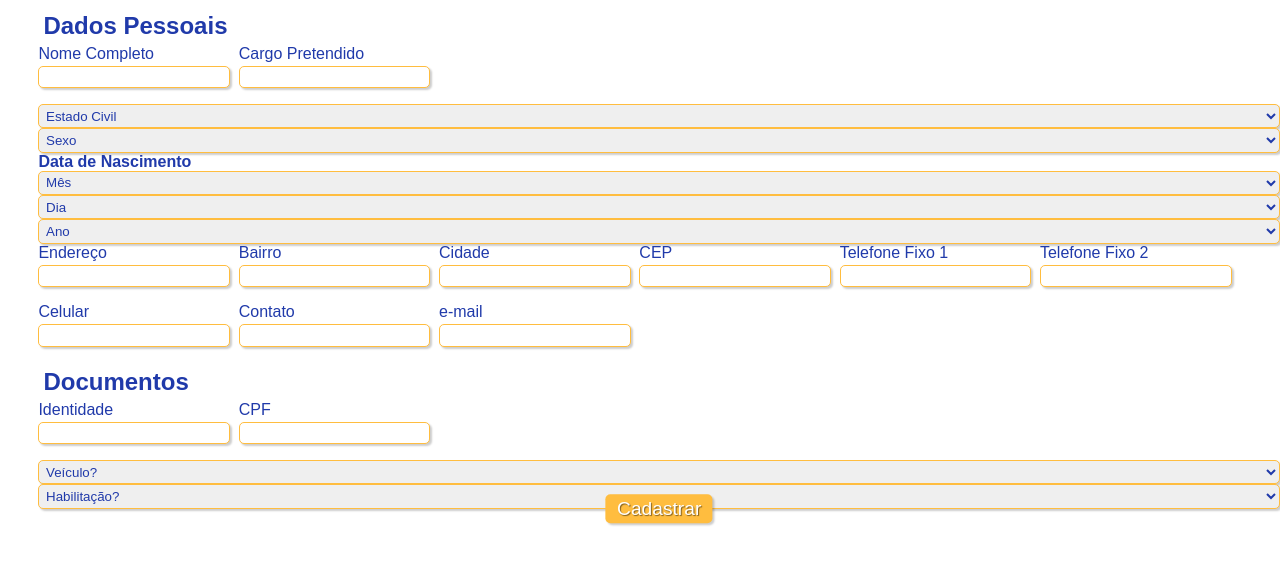
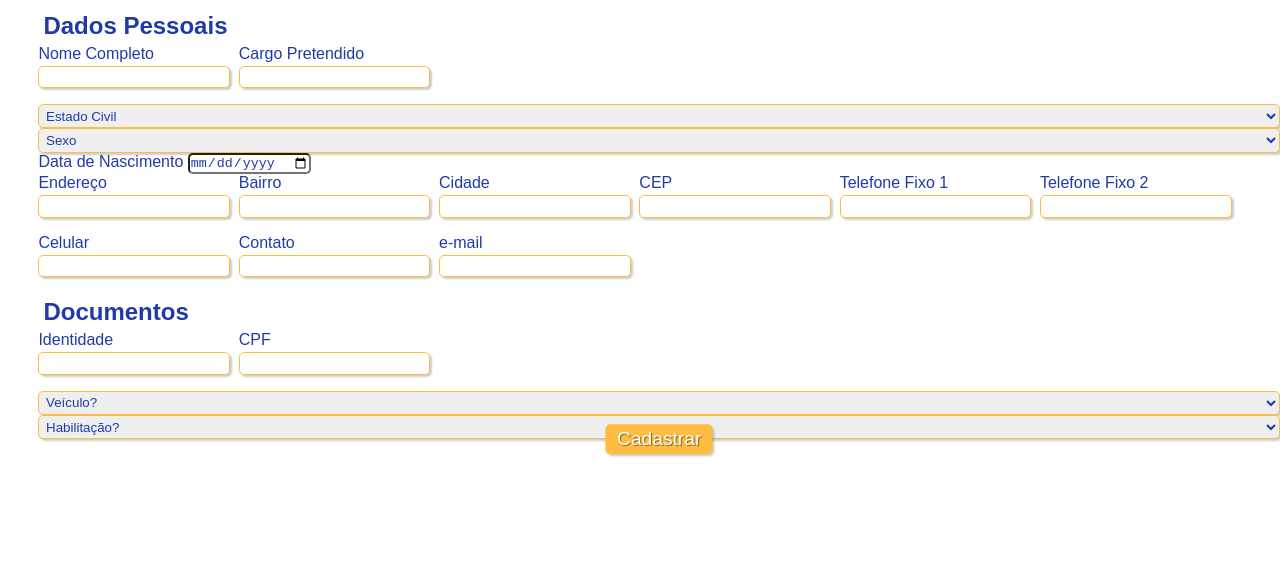
Before and after one commit to ClauApa/StartTech_FormularioCurriculo, a plain HTML site: page index.html in a window 1280 px wide. Shown: the part 218-782 px from the top of the page. Drawn offline with Linux system fonts and the light colour scheme.

Commit message:
atualizacao form.css e index.html

```diff
--- a/form.css
+++ b/form.css
@@ -70,6 +70,13 @@ ul {
     display: block;
 }
 
+.campo input[type="date"] {
+    width: 100%;
+    background-color: #ffbd3f;
+    border-color: #ffbd3f;
+    outline-color: #ffbd3f;
+}
+
 .campo select option {
     padding-right: 1em;
 }
--- a/index.html
+++ b/index.html
@@ -50,125 +50,9 @@
                     </select>
                 </div>
                 <fieldset class="grupo">
-                    <label><strong>Data de Nascimento</strong></label>
                     <div>
-                        <label for = "mesNasc"></label>
-                        <select id="mesNasc" required>
-                            <option selected disabled value="">Mês</option>
-                            <option>Janeiro</option>
-                            <option>Fevereiro</option>
-                            <option>Março</option>
-                            <option>Abril</option>
-                            <option>Maio</option>
-                            <option>Junho</option>
-                            <option>Julho</option>
-                            <option>Agosto</option>
-                            <option>Setembro</option>
-                            <option>Outubro</option>
-                            <option>Novembro</option>
-                            <option>Dezembro</option>
-                        </select>
-                    </div>
-                    <div>
-                        <label for = "diaNasc"></label>
-                        <select id = "diaNasc" required>
-                            <option selected disabled value="">Dia</option>
-                            <option>01</option>
-                            <option>02</option>
-                            <option>03</option>
-                            <option>04</option>
-                            <option>05</option>
-                            <option>06</option>
-                            <option>07</option>
-                            <option>08</option>
-                            <option>09</option>
-                            <option>10</option>
-                            <option>11</option>
-                            <option>12</option>
-                            <option>13</option>
-                            <option>14</option>
-                            <option>15</option>
-                            <option>16</option>
-                            <option>17</option>
-                            <option>18</option>
-                            <option>19</option>
-                            <option>20</option>
-                            <option>21</option>
-                            <option>22</option>
-                            <option>23</option>
-                            <option>24</option>
-                            <option>25</option>
-                            <option>26</option>
-                            <option>27</option>
-                            <option>28</option>
-                            <option>29</option>
-                            <option>30</option>
-                            <option>31</option>
-                        </select>
-                    </div>
-                    <div>
-                        <label for = "anoNasc"></label>
-                        <select id = "anoNasc" required>
-                            <option selected disabled value="">Ano</option>
-                            <option>1950</option>
-                            <option>1951</option>
-                            <option>1952</option>
-                            <option>1953</option>
-                            <option>1954</option>
-                            <option>1955</option>
-                            <option>1956</option>
-                            <option>1957</option>
-                            <option>1958</option>
-                            <option>1959</option>
-                            <option>1960</option>
-                            <option>1961</option>
-                            <option>1962</option>
-                            <option>1963</option>
-                            <option>1964</option>
-                            <option>1965</option>
-                            <option>1966</option>
-                            <option>1967</option>
-                            <option>1968</option>
-                            <option>1969</option>
-                            <option>1970</option>
-                            <option>1971</option>
-                            <option>1972</option>
-                            <option>1973</option>
-                            <option>1974</option>
-                            <option>1975</option>
-                            <option>1976</option>
-                            <option>1977</option>
-                            <option>1978</option>
-                            <option>1979</option>
-                            <option>1980</option>
-                            <option>1981</option>
-                            <option>1982</option>
-                            <option>1983</option>
-                            <option>1984</option>
-                            <option>1985</option>
-                            <option>1986</option>
-                            <option>1987</option>
-                            <option>1988</option>
-                            <option>1989</option>
-                            <option>1990</option>
-                            <option>1991</option>
-                            <option>1992</option>
-                            <option>1993</option>
-                            <option>1994</option>
-                            <option>1995</option>
-                            <option>1996</option>
-                            <option>1997</option>
-                            <option>1998</option>
-                            <option>1999</option>
-                            <option>2000</option>
-                            <option>2001</option>
-                            <option>2002</option>
-                            <option>2003</option>
-                            <option>2004</option>
-                            <option>2005</option>
-                            <option>2006</option>
-                            <option>2007</option>
-                        </select>
+                        <label>Data de Nascimento</label>
+                        <input type="date" name= "dataNasc" id = "dataNasc">
                     </div>
                 </fieldset>
                 <div class="campo">
```
